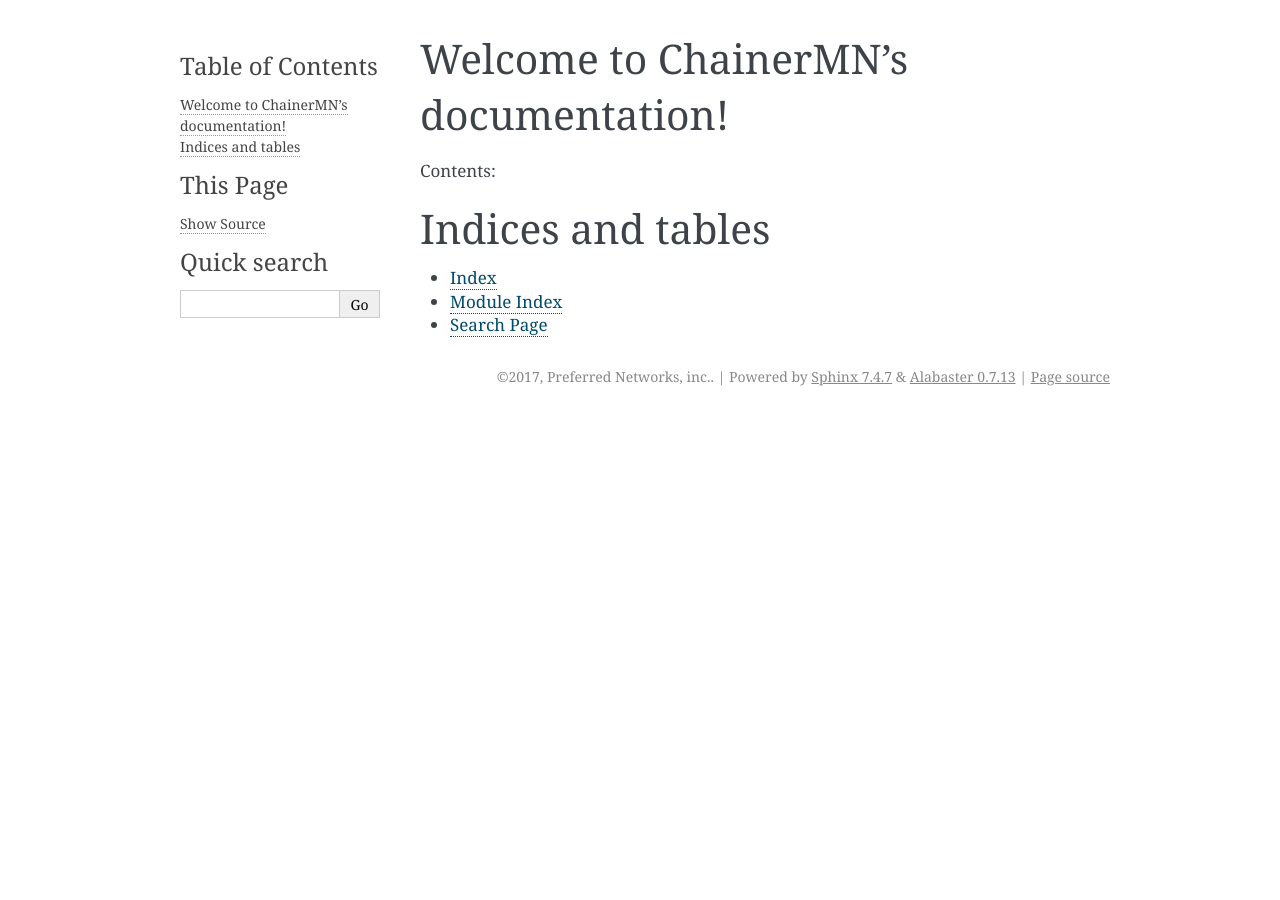
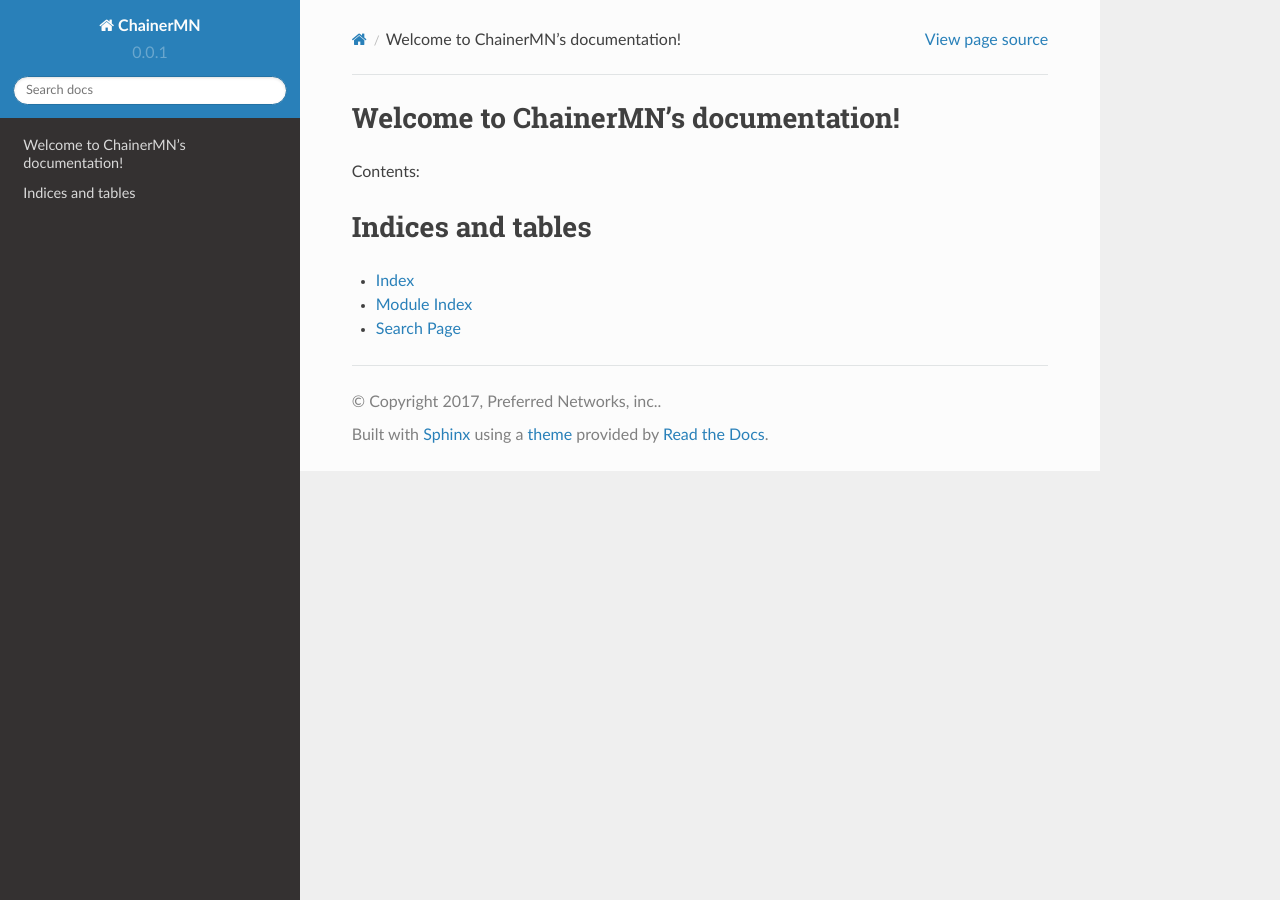
Before and after one commit to chainer/chainermn, a Sphinx documentation site: the page built from docs/source/index.rst, in a window 1280 px wide. Built offline with Sphinx 7.4.7 and the Read the Docs theme 2.0.0, drawn with Linux system fonts in a browser that asks for light colours.

Commit message:
Change theme

```diff
--- a/docs/source/conf.py
+++ b/docs/source/conf.py
@@ -13,9 +13,12 @@
 # All configuration values have a default; values that are commented out
 # serve to show the default.
 
+import os
 import pkg_resources
 
 __version__ = pkg_resources.get_distribution('chainermn').version
+
+on_rtd = os.environ.get('READTHEDOCS', None) == 'True'
 
 
 # If extensions (or modules to document with autodoc) are in another directory,
@@ -128,8 +131,8 @@
 
 # The theme to use for HTML and HTML Help pages.  See the documentation for
 # a list of builtin themes.
-#
-html_theme = 'alabaster'
+if not on_rtd:
+    html_theme = 'sphinx_rtd_theme'
 
 # Theme options are theme-specific and customize the look and feel of a theme
 # further.  For a list of options available for each theme, see the
```
